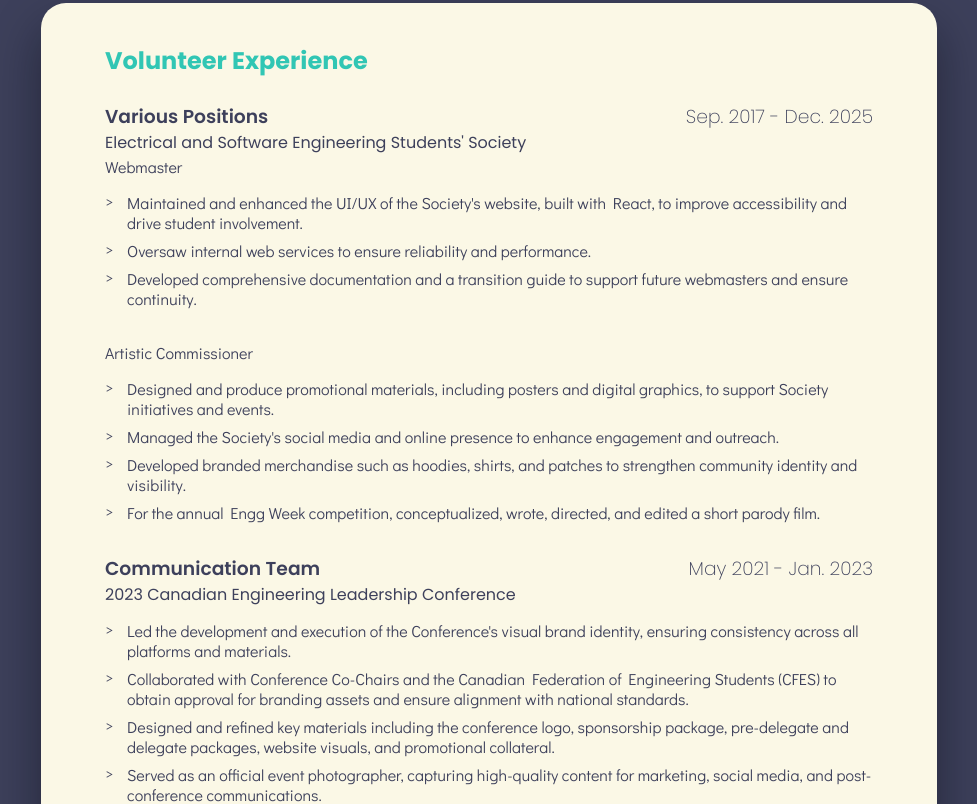
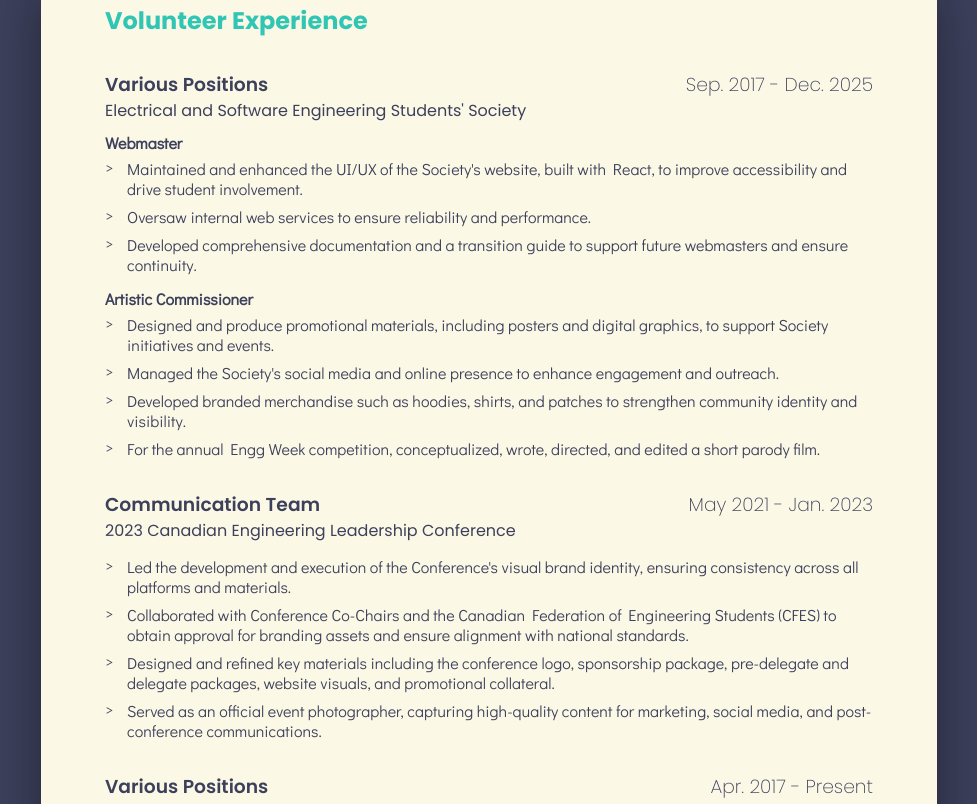
Before and after one commit to PixelPoncho/personal-website, a React (Vite) app: page / in a window 1280 px wide. Shown: the part 2540-3344 px from the top of the page, without its empty margins (151-1128 px from the left). Built offline with nearby package versions, Linux system fonts and the light colour scheme.

Commit message:
Fixing volunteer experience content

```diff
--- a/src/components/experience/ExperienceEntry.jsx
+++ b/src/components/experience/ExperienceEntry.jsx
@@ -33,11 +33,11 @@ const ExperienceEntry = ({
       {/* sub-roles  */}
       {subRoles.length > 0 &&
         subRoles.map((section, idx) => (
-          <div key={idx} className="subtitle-section">
-            <p className="subtitle-title">{section.subtitle}</p>
-            {section.subtitleBullets && section.subtitleBullets.length > 0 && (
+          <div key={idx} className="subRole-section">
+            <p className="subRole-title">{section.subRoleTitle}</p>
+            {section.subRoleBullets && section.subRoleBullets.length > 0 && (
               <ul className="bullet-container">
-                {section.subtitleBullets.map((b, i) => (
+                {section.subRoleBullets.map((b, i) => (
                   <li
                     key={i}
                     className="bullet"
--- a/src/components/experience/volunteerExperience.json
+++ b/src/components/experience/volunteerExperience.json
@@ -5,16 +5,16 @@
     "date": "Sep. 2017 - Dec. 2025",
     "subRoles": [
       {
-        "subtitle": "Webmaster",
-        "subtitleBullets": [
+        "subRoleTitle": "Webmaster",
+        "subRoleBullets": [
           "Maintained and enhanced the UI/UX of the Society's website, built with React, to improve accessibility and drive student involvement.",
           "Oversaw internal web services to ensure reliability and performance.",
           "Developed comprehensive documentation and a transition guide to support future webmasters and ensure continuity."
         ]
       },
       {
-        "subtitle": "Artistic Commissioner",
-        "subtitleBullets": [
+        "subRoleTitle": "Artistic Commissioner",
+        "subRoleBullets": [
           "Designed and produce promotional materials, including posters and digital graphics, to support Society initiatives and events.",
           "Managed the Society's social media and online presence to enhance engagement and outreach.",
           "Developed branded merchandise such as hoodies, shirts, and patches to strengthen community identity and visibility.",
@@ -35,13 +35,13 @@
     ]
   },
   {
-    "title": "Volunteer",
+    "title": "Various Positions",
     "organization": "Calgary Comic and Entertainment Expo",
     "date": "Apr. 2017 - Present",
     "subRoles": [
       {
-        "subtitle": "Crew Support Member",
-        "subtitleBullets": [
+        "subRoleTitle": "Crew Support Member",
+        "subRoleBullets": [
           "Assisted with event setup and teardown.",
           "Managed volunteer check-in and check-out processes to maintain accurate staffing coordination.",
           "Supported Operations in monitoring and enforcing Expo policies to ensure attendee safety and compliance.",
@@ -49,8 +49,8 @@
         ]
       },
       {
-        "subtitle": "Media Guest Services Member",
-        "subtitleBullets": [
+        "subRoleTitle": "Media Guest Services Member",
+        "subRoleBullets": [
           "Worked directly with invited celebrity guests, maintaining a high standard of professionalism and discretion.",
           "Ensured guests had a positive experience while coordinating schedules for panels, photo ops, and autograph sessions.",
           "Managed cash and point-of-sale transactions for guest merchandise sales, maintaining accuracy and accountability.",
--- a/src/styles/components.css
+++ b/src/styles/components.css
@@ -271,7 +271,7 @@ p.about-text {
 }
 
 .bullet-container li.bullet:last-child {
-  margin: 8px 0 32px;
+  margin: 0 0 0.75rem;
 }
 
 .bullet-container li.bullet::before {
@@ -284,16 +284,21 @@ p.about-text {
 }
 
 /* Subtitle sections */
-.subtitle-section {
-  /* margin-top: 1.5rem; */
+.subRole-section .subRole-title {
+  font-weight: bold;
+  margin: 0.5rem 0 0;
 }
 
-.subtitle-section .subtitle {
-  /* margin: 0 ; */
+.subRole-section ul.bullet-container {
+  margin: 0;
 }
 
-.subtitle-section .bullet-container {
-  /* margin-top: 0.5rem; */
+.subRole-section .bullet-container li.bullet:first-child {
+  margin: 0.25rem 0 0;
+}
+
+.subRole-section .bullet-container li.bullet:last-child {
+  margin: 0 0 0.75rem;
 }
 
 /* Mobile responsive: reorder experience entry on small screens */
@@ -339,8 +344,13 @@ p.about-text {
   font-size: x-large;
   font-weight: bold;
   color: var(--color-blue-green);
-  margin: 0.5rem 0 1.5rem;
+  margin: 0.5rem 0 0;
 }
+
+.volunteer-card .experience-container .entry-header {
+  margin: 2rem 0 0;
+}
+
 
 .volunteer-card .volunteer.experience-container .entry-header,
 .volunteer-card
@@ -606,6 +616,7 @@ footer.footer-container p.footer-text {
   font-family: inherit;
 
   width: 100%;
+  box-sizing: border-box; /* include padding in width calculation */
   border: 1px solid #ccc;
   border-radius: 8px;
   padding: 0.75rem;
```
